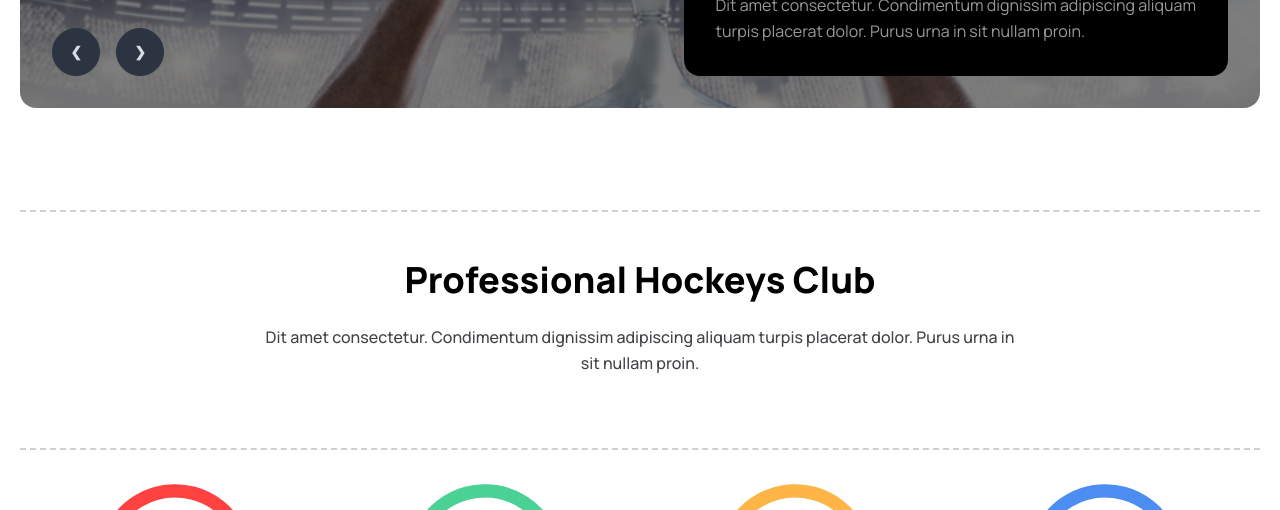
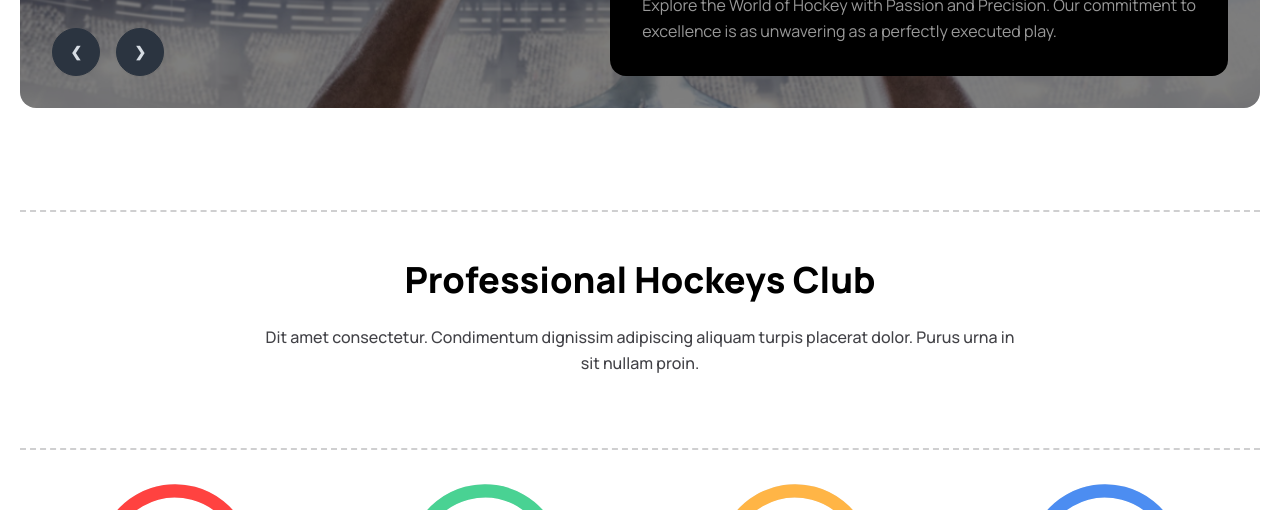
Before and after one commit to chaudhuree/hockey, a plain HTML site: page index.html in a window 1280 px wide. Shown: the part 590-1100 px from the top of the page. Drawn offline with nearby package versions, Linux system fonts and the light colour scheme.

```diff
--- a/index.html
+++ b/index.html
@@ -202,9 +202,9 @@
                 Meet all the heroes from the field
               </h3>
               <p class="text-[#FFFFFF99] lg:text-base lg:leading-baselead">
-                Dit amet consectetur. Condimentum dignissim adipiscing aliquam
-                <br />
-                turpis placerat dolor. Purus urna in sit nullam proin.
+                Explore the World of Hockey with Passion and Precision. Our commitment to
+                <br>
+                excellence is as unwavering as a perfectly executed play.
               </p>
             </div>
           </div>
@@ -217,9 +217,9 @@
               Meet all the heroes from the field
             </h3>
             <p class="text-[#FFFFFF99] max-md:text-sm max-md:leading-6">
-              Dit amet consectetur. Condimentum dignissim adipiscing aliquam
-              <br />
-              turpis placerat dolor. Purus urna in sit nullam proin.
+              Explore the World of Hockey with Passion and Precision. Our commitment to
+              <br>
+              excellence is as unwavering as a perfectly executed play.
             </p>
           </div>
         </div>
@@ -249,9 +249,9 @@
                 Meet all the heroes from the field
               </h3>
               <p class="text-[#FFFFFF99] lg:text-base lg:leading-baselead">
-                Dit amet consectetur. Condimentum dignissim adipiscing aliquam
-                <br />
-                turpis placerat dolor. Purus urna in sit nullam proin.
+                Explore the World of Hockey with Passion and Precision. Our commitment to
+                <br>
+                excellence is as unwavering as a perfectly executed play.
               </p>
             </div>
           </div>
@@ -264,9 +264,9 @@
               Meet all the heroes from the field
             </h3>
             <p class="text-[#FFFFFF99] max-md:text-sm max-md:leading-6">
-              Dit amet consectetur. Condimentum dignissim adipiscing aliquam
-              <br />
-              turpis placerat dolor. Purus urna in sit nullam proin.
+              Explore the World of Hockey with Passion and Precision. Our commitment to
+                <br>
+                excellence is as unwavering as a perfectly executed play.
             </p>
           </div>
         </div>
@@ -296,9 +296,9 @@
                 Meet all the heroes from the field
               </h3>
               <p class="text-[#FFFFFF99] lg:text-base lg:leading-baselead">
-                Dit amet consectetur. Condimentum dignissim adipiscing aliquam
-                <br />
-                turpis placerat dolor. Purus urna in sit nullam proin.
+                Explore the World of Hockey with Passion and Precision. Our commitment to
+                <br>
+                excellence is as unwavering as a perfectly executed play.
               </p>
             </div>
           </div>
@@ -311,9 +311,9 @@
               Meet all the heroes from the field
             </h3>
             <p class="text-[#FFFFFF99] max-md:text-sm max-md:leading-6">
-              Dit amet consectetur. Condimentum dignissim adipiscing aliquam
-              <br />
-              turpis placerat dolor. Purus urna in sit nullam proin.
+              Explore the World of Hockey with Passion and Precision. Our commitment to
+                <br>
+                excellence is as unwavering as a perfectly executed play.
             </p>
           </div>
         </div>
@@ -344,9 +344,9 @@
                 Meet all the heroes from the field
               </h3>
               <p class="text-[#FFFFFF99] lg:text-base lg:leading-baselead">
-                Dit amet consectetur. Condimentum dignissim adipiscing aliquam
-                <br />
-                turpis placerat dolor. Purus urna in sit nullam proin.
+                Explore the World of Hockey with Passion and Precision. Our commitment to
+                <br>
+                excellence is as unwavering as a perfectly executed play.
               </p>
             </div>
           </div>
@@ -359,9 +359,9 @@
               Meet all the heroes from the field
             </h3>
             <p class="text-[#FFFFFF99] max-md:text-sm max-md:leading-6">
-              Dit amet consectetur. Condimentum dignissim adipiscing aliquam
-              <br />
-              turpis placerat dolor. Purus urna in sit nullam proin.
+              Explore the World of Hockey with Passion and Precision. Our commitment to
+                <br>
+                excellence is as unwavering as a perfectly executed play.
             </p>
           </div>
         </div>
```
